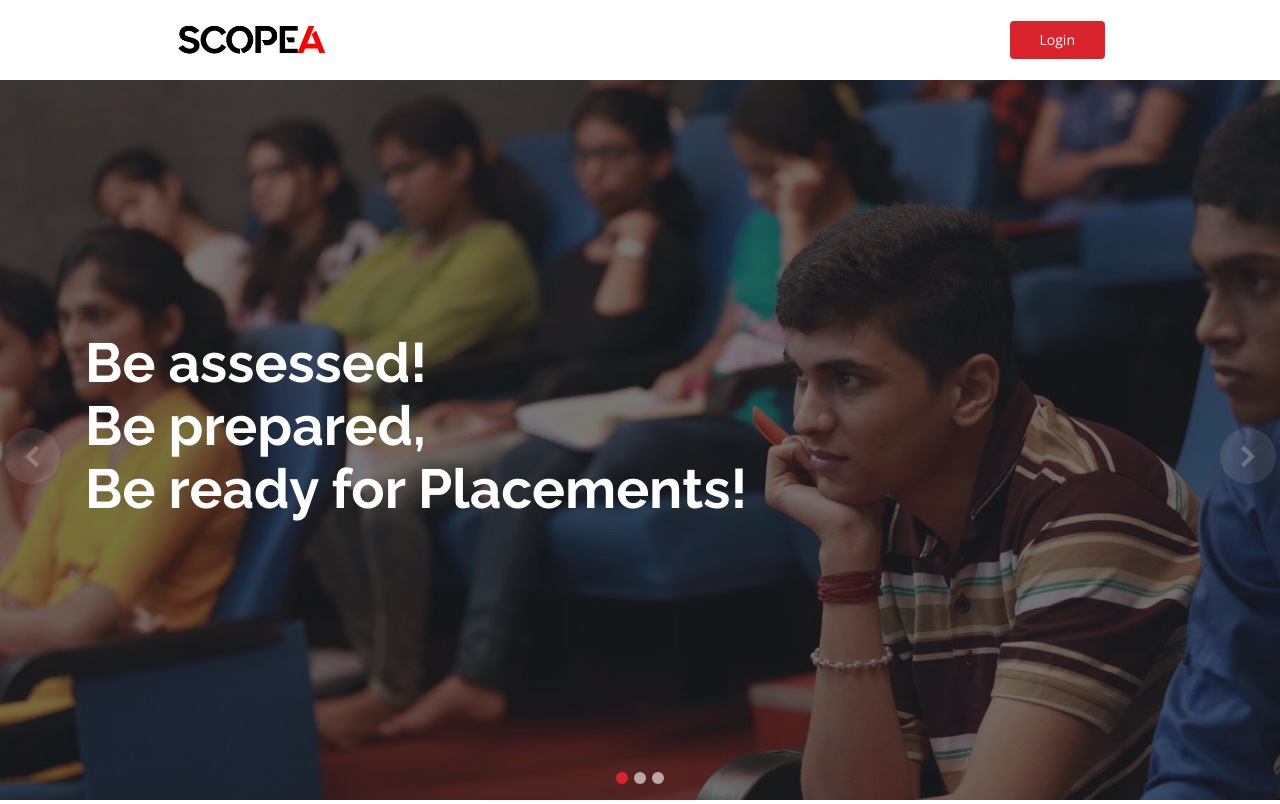
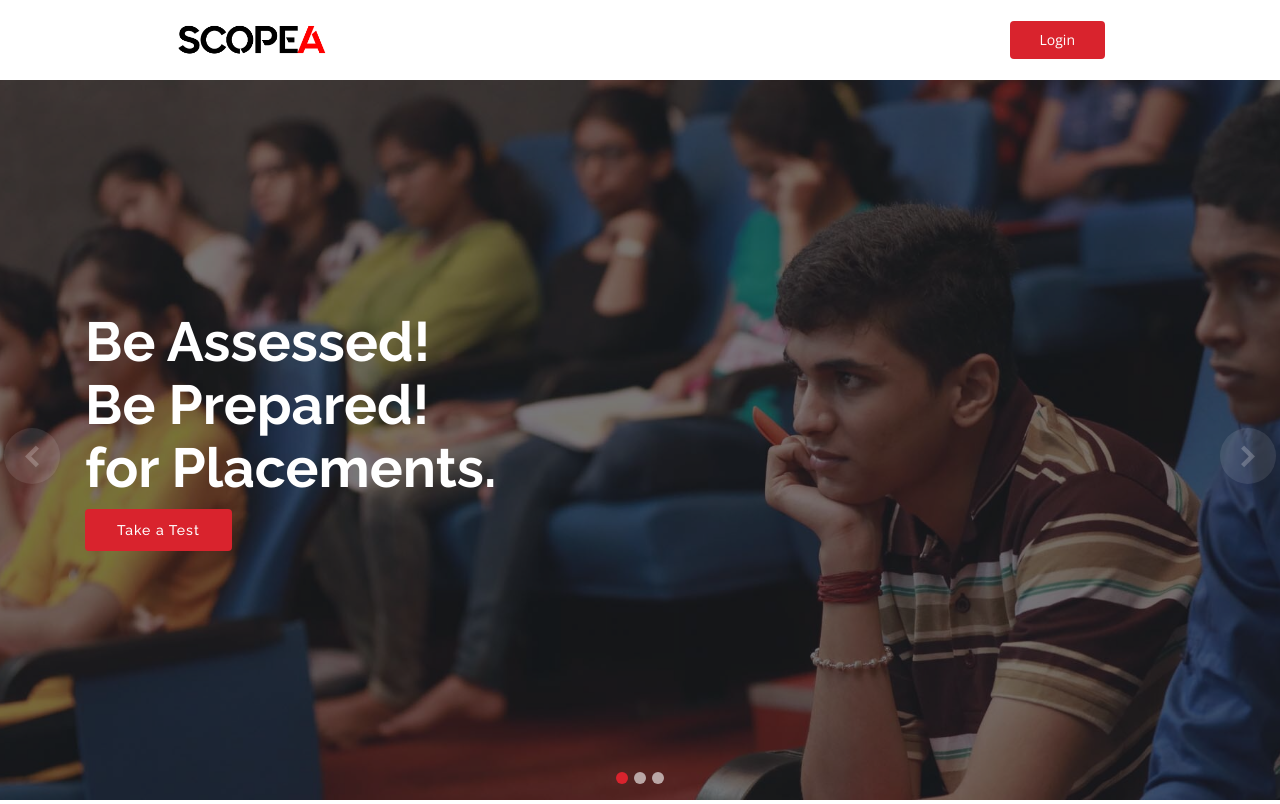
Before and after one commit to World-Konkani-Centre/sushiksha_placement_prep, a Django app: page / in a window 1280 px wide. Shown: the top 804 px of the page. Run offline with Django 3.2, Linux system fonts and the light colour scheme; parts of the project's set-up code (start-up, migrations or seed data) failed here and were passed over; some libraries are stand-ins or nearby versions.

Commit message:
Slider updated

```diff
--- a/static_dir/assets/css/style.css
+++ b/static_dir/assets/css/style.css
@@ -538,6 +538,7 @@ h6 {
 @media (max-width: 768px) {
     #hero h2 {
         font-size: 28px;
+        line-height: 25px;
     }
 }
 
--- a/templates/web/home.html
+++ b/templates/web/home.html
@@ -13,9 +13,10 @@
         <div class="carousel-item active" style="background-image: url({% static 'assets/img/slide/101.jpg' %})">
           <div class="carousel-container">
             <div class="container">
-              <h2 class="animate__animated animate__fadeInDown">Be assessed!</h2>
-              <h2 class="animate__animated animate__fadeIn">Be prepared,</h2>
-              <h2 class="animate__animated animate__fadeInUp">Be ready for Placements!</h2>
+              <h2 class="animate__animated animate__fadeInDown">Be Assessed!</h2>
+              <h2 class="animate__animated animate__fadeIn">Be Prepared!</h2>
+              <h2 class="animate__animated animate__fadeInUp">for Placements.</h2>
+              <a href="{% url 'quiz_index' %}" class="btn-get-started animate__animated animate__fadeInUp scrollto">Take a Test</a>
            </div>
           </div>
         </div>
@@ -24,9 +25,11 @@
         <div class="carousel-item" style="background-image: url({% static 'assets/img/slide/102.jpg' %})">
           <div class="carousel-container">
             <div class="container">
-              <h2 class="animate__animated animate__fadeInDown">Empower yourself</h2>
-              <h2 class="animate__animated animate__fadeIn">with Worldclass</h2>
-              <h2 class="animate__animated animate__fadeInUp">Assessments.</h2></div>
+              <h2 class="animate__animated animate__fadeInDown">Ace the placement</h2>
+              <h2 class="animate__animated animate__fadeIn">by buiding a</h2>
+              <h2 class="animate__animated animate__fadeInUp">Powerful Resume.</h2>
+              <a href="{% url 'resume-contact' %}" class="btn-get-started animate__animated animate__fadeInUp scrollto">Build Now</a>
+              </div>
           </div>
         </div>
 
@@ -34,9 +37,11 @@
         <div class="carousel-item" style="background-image: url({% static 'assets/img/slide/103.jpg' %})">
           <div class="carousel-container">
             <div class="container">
-              <h2 class="animate__animated animate__fadeInDown">Widen</h2>
-              <h2 class="animate__animated animate__fadeIn">your SCOPE of</h2>
-              <h2 class="animate__animated animate__fadeInUp">Placements.</h2></div>
+              <h2 class="animate__animated animate__fadeInDown">Test your skills</h2>
+              <h2 class="animate__animated animate__fadeIn">at the live</h2>
+              <h2 class="animate__animated animate__fadeInUp">Mock Interview.</h2>
+              <a href="{% url 'interviews-list' %}" class="btn-get-started animate__animated animate__fadeInUp scrollto">Book Now</a>
+              </div>
           </div>
         </div>
 
```
Also changed, not shown: static_dir/assets/img/slide/slide-1.jpg (deleted), static_dir/assets/img/slide/slide-2.jpg (deleted), static_dir/assets/img/slide/slide-3.jpg (deleted).
